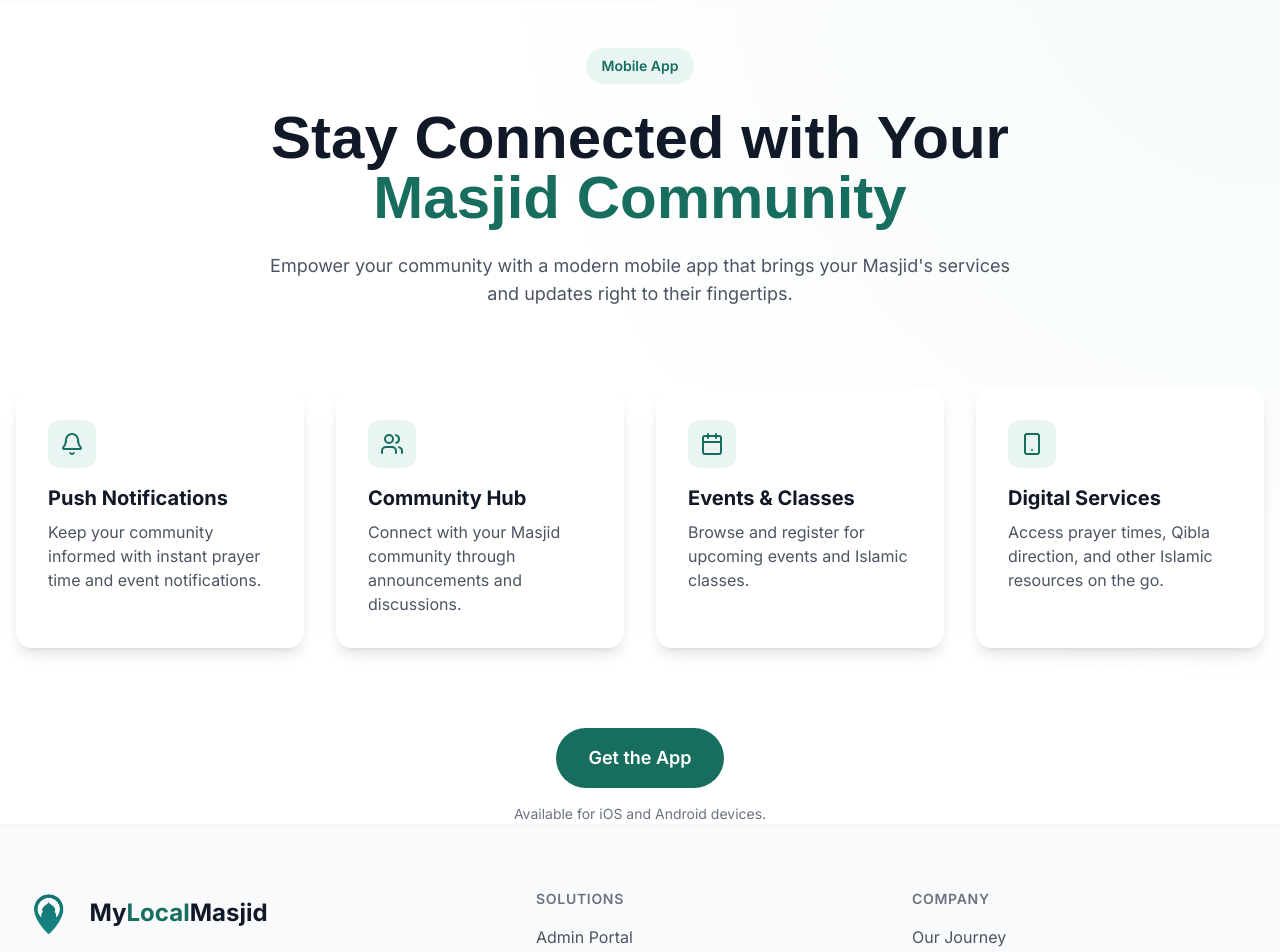
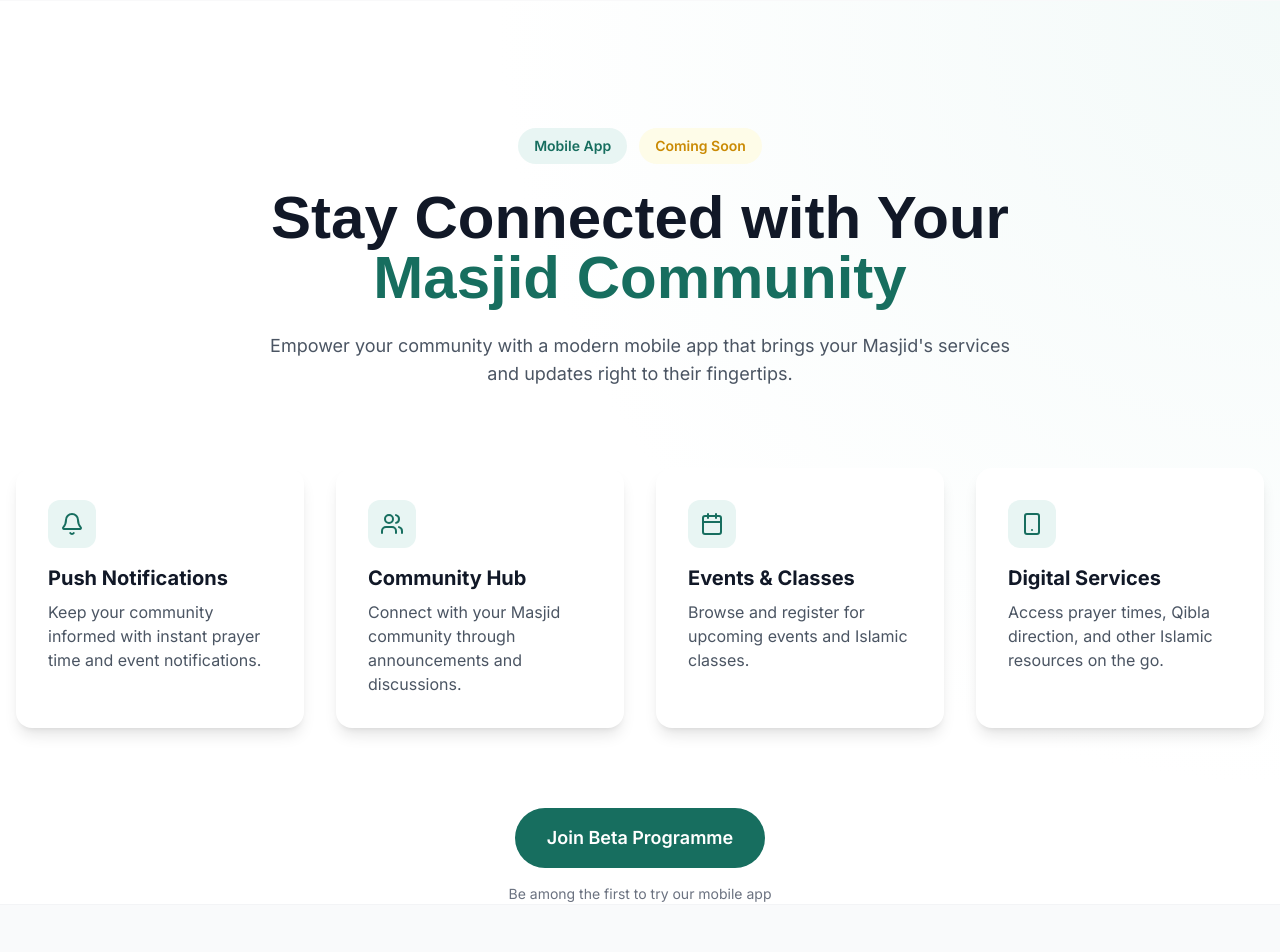
Before and after one commit to SadikMoazzem/mlm_website, a Next.js app: page /solutions/app in a window 1280 px wide. Shown: the part 80-1032 px from the top of the page. Built offline with nearby package versions, Linux system fonts and the light colour scheme.

Commit message:
updated wordings

```diff
--- a/src/app/layout.tsx
+++ b/src/app/layout.tsx
@@ -73,7 +73,7 @@ export default function RootLayout({
       <body className={`${inter.variable} ${aref.variable} font-sans antialiased`}>
         <ThemeProvider attribute="class" defaultTheme="system" enableSystem>
           <Navbar />
-          <div className="min-h-screen">
+          <div className="min-h-screen pt-20">
             {children}
           </div>
           <Footer />
--- a/src/app/solutions/app/page.tsx
+++ b/src/app/solutions/app/page.tsx
@@ -36,6 +36,7 @@ export default function MobileAppPage() {
 
         <div className="container relative mx-auto max-w-7xl px-4">
           <div className="mx-auto max-w-3xl text-center">
+            <div className="flex items-center justify-center gap-3">
               <motion.span
                 initial={{ opacity: 0, y: 20 }}
                 animate={{ opacity: 1, y: 0 }}
@@ -43,6 +44,14 @@ export default function MobileAppPage() {
               >
                 Mobile App
               </motion.span>
+              <motion.span
+                initial={{ opacity: 0, y: 20 }}
+                animate={{ opacity: 1, y: 0 }}
+                className="mb-6 inline-block rounded-full bg-yellow-50 px-4 py-2 text-sm font-semibold text-yellow-600"
+              >
+                Coming Soon
+              </motion.span>
+            </div>
             <motion.h1
               initial={{ opacity: 0, y: 20 }}
               animate={{ opacity: 1, y: 0 }}
@@ -93,10 +102,10 @@ export default function MobileAppPage() {
               href="/register"
               className="inline-flex items-center justify-center rounded-full bg-primary-600 px-8 py-4 text-lg font-semibold text-white transition-all hover:bg-primary-700 hover:shadow-lg"
             >
-              Get the App
+              Join Beta Programme
             </Link>
             <p className="mt-4 text-sm text-gray-500">
-              Available for iOS and Android devices.
+              Be among the first to try our mobile app
             </p>
           </motion.div>
         </div>
--- a/src/components/sections/benefits.tsx
+++ b/src/components/sections/benefits.tsx
@@ -12,9 +12,7 @@ const phases = [
     icon: FaMapMarkedAlt,
     details: [
       'Verified Masjid information',
-      'Prayer times data',
       'Location mapping',
-      'Contact details',
     ],
   },
   {
@@ -26,7 +24,7 @@ const phases = [
       'Prayer times management',
       'Announcements system',
       'Events calendar',
-      'Digital display control',
+      'Service management',
     ],
   },
   {
@@ -43,7 +41,7 @@ const phases = [
   },
   {
     status: 'current',
-    title: 'Alpha Testing',
+    title: 'Beta Release',
     description: 'Onboarding initial Masjids for testing and feedback.',
     icon: FaCheck,
     details: [
@@ -51,18 +49,6 @@ const phases = [
       'System optimization',
       'Feature refinement',
       'Performance testing',
-    ],
-  },
-  {
-    status: 'upcoming',
-    title: 'Masjid TV View',
-    description: 'Digital displays for prayer times and announcements.',
-    icon: FaTv,
-    details: [
-      'Prayer time displays',
-      'Announcement boards',
-      'Event schedules',
-      'Multi-screen support',
     ],
   },
   {
@@ -75,6 +61,19 @@ const phases = [
       'Masjid finder',
       'Event registration',
       'Community updates',
+    ],
+    comingSoon: true,
+  },
+  {
+    status: 'upcoming',
+    title: 'Masjid TV View',
+    description: 'Digital displays for prayer times and announcements.',
+    icon: FaTv,
+    details: [
+      'Prayer time displays',
+      'Announcement boards',
+      'Event schedules',
+      'Multi-screen support',
     ],
   },
   {
@@ -166,7 +165,16 @@ export function BenefitsSection() {
                       >
                         <phase.icon className="h-8 w-8" />
                       </div>
-                      <h3 className="mb-2 text-xl font-bold text-gray-900">{phase.title}</h3>
+                      <div className="flex items-center justify-between">
+                        <h3 className="flex items-center gap-2 text-lg font-semibold text-gray-900">
+                          {phase.title}
+                          {phase.comingSoon && (
+                            <span className="rounded-full bg-yellow-50 px-2 py-0.5 text-xs font-semibold text-yellow-600">
+                              Coming Soon
+                            </span>
+                          )}
+                        </h3>
+                      </div>
                       <p className="text-gray-600">{phase.description}</p>
                     </motion.div>
                   </div>
--- a/src/components/sections/comprehensive-solution.tsx
+++ b/src/components/sections/comprehensive-solution.tsx
@@ -208,6 +208,11 @@ export function ComprehensiveSolutionSection() {
                     <h4 className="text-xl font-bold text-gray-900">
                       {solution.isCommunityOnly ? 'Community Features' : 'For Community'}
                     </h4>
+                    {solution.title === 'All-in-One Mylocalmasjid App' && (
+                      <span className="ml-2 rounded-full bg-yellow-50 px-3 py-1 text-xs font-semibold text-yellow-600">
+                        Coming Soon
+                      </span>
+                    )}
                   </div>
                   <div className="space-y-6">
                     {solution.forCommunity.map((feature, index) => (
--- a/src/components/sections/footer.tsx
+++ b/src/components/sections/footer.tsx
@@ -7,7 +7,7 @@ const navigation = {
   solutions: [
     { name: 'Admin Portal', href: '/solutions/admin' },
     { name: 'Masjid Website', href: '/solutions/website' },
-    { name: 'Mobile App', href: '/solutions/app' },
+    { name: 'Mobile App', href: '/solutions/app', comingSoon: true },
   ],
   company: [
     { name: 'Our Journey', href: '/journey' },
@@ -57,8 +57,16 @@ export function Footer() {
               <ul className="mt-4 space-y-3">
                 {navigation.solutions.map((item) => (
                   <li key={item.name}>
-                    <Link href={item.href} className="text-base text-gray-600 transition-colors hover:text-primary-600">
+                    <Link
+                      href={item.href}
+                      className="flex items-center gap-2 text-sm leading-6 text-gray-600 hover:text-primary-600"
+                    >
                       {item.name}
+                      {item.comingSoon && (
+                        <span className="rounded-full bg-yellow-50 px-2 py-0.5 text-xs font-semibold text-yellow-600">
+                          Coming Soon
+                        </span>
+                      )}
                     </Link>
                   </li>
                 ))}
--- a/src/components/sections/navbar.tsx
+++ b/src/components/sections/navbar.tsx
@@ -24,9 +24,10 @@ export function Navbar() {
     },
     {
       name: 'Mobile App',
-      description: 'Stay connected with your Masjid on the go',
+      description: 'Access prayer times and updates on the go.',
       href: '/solutions/app',
       icon: Smartphone,
+      comingSoon: true,
     },
   ]
 
@@ -86,9 +87,16 @@ export function Navbar() {
                           <item.icon className="h-5 w-5" />
                         </div>
                         <div>
-                          <p className="font-medium text-gray-900 group-hover:text-primary-600">
-                            {item.name}
-                          </p>
+                          <div className="flex">
+                            <span className="text-sm font-semibold text-gray-900">
+                              {item.name}
+                            </span>
+                            {item.comingSoon && (
+                              <span className="ml-2 rounded-full bg-yellow-50 px-2 py-0.5 text-xs font-semibold text-yellow-600">
+                                Coming Soon
+                              </span>
+                            )}
+                          </div>
                           <p className="text-sm text-gray-500">{item.description}</p>
                         </div>
                       </Link>
@@ -158,7 +166,16 @@ export function Navbar() {
                       <item.icon className="h-5 w-5" />
                     </div>
                     <div>
-                      <p className="font-medium text-gray-900">{item.name}</p>
+                      <div className="flex">
+                        <span className="text-sm font-semibold text-gray-900">
+                          {item.name}
+                        </span>
+                        {item.comingSoon && (
+                          <span className="ml-2 rounded-full bg-yellow-50 px-2 py-0.5 text-xs font-semibold text-yellow-600">
+                            Coming Soon
+                          </span>
+                        )}
+                      </div>
                       <p className="text-sm text-gray-500">{item.description}</p>
                     </div>
                   </Link>
```
Lines whose indentation alone changed are shown as unchanged.
